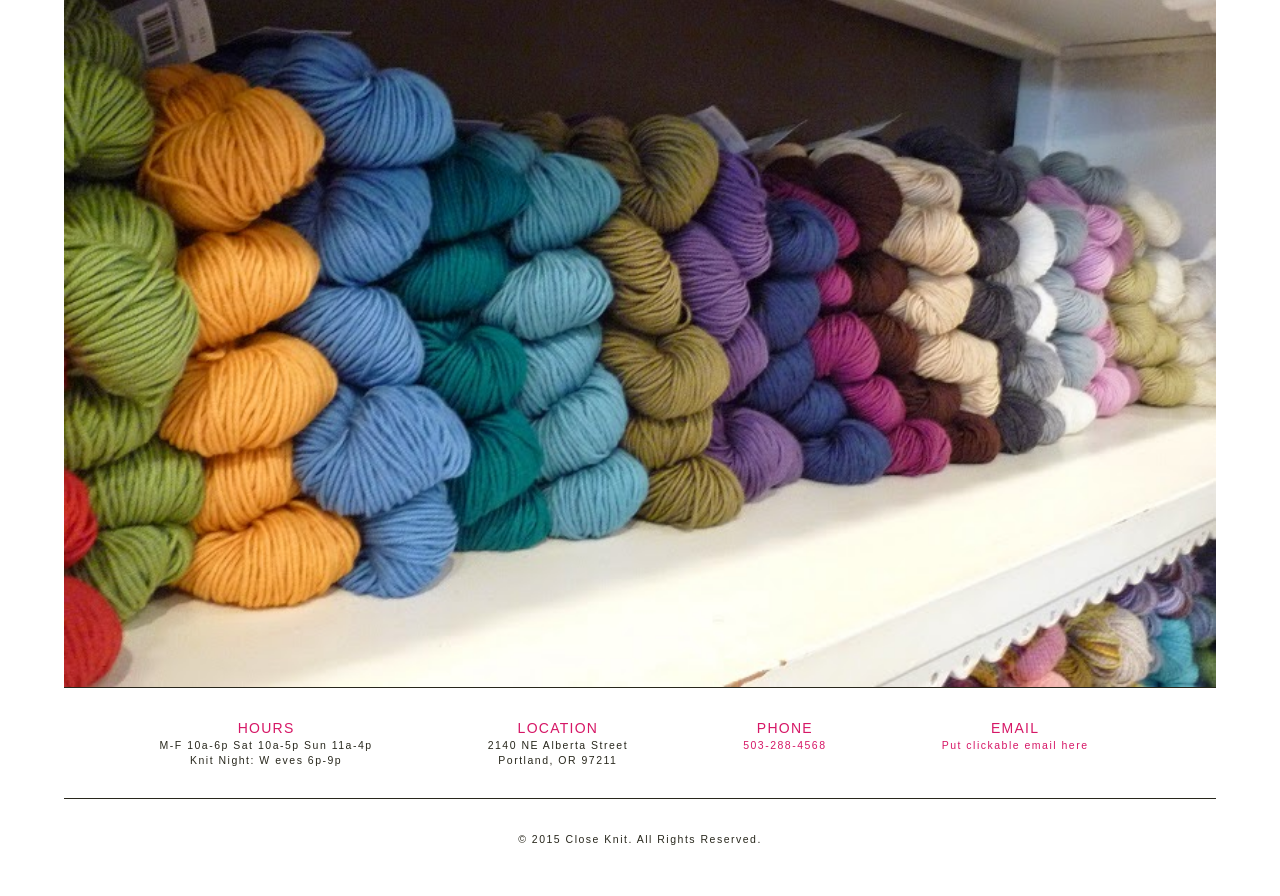
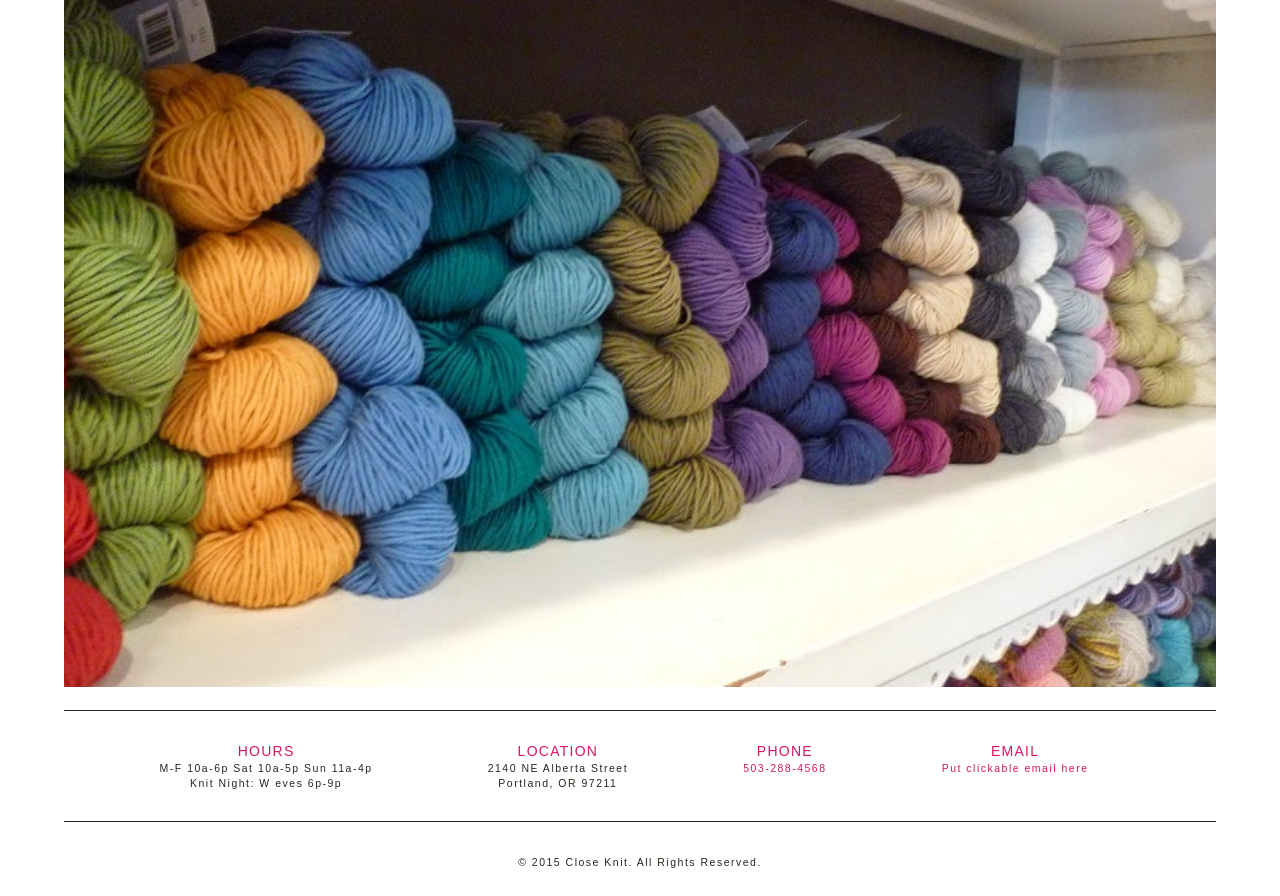
Before and after one commit to kdv24/CK_web, a PHP site: page / in a window 1280 px wide. Shown: the part 332-1228 px from the top of the page. Before the commit the page ends 1177 px from the top, so only its background shows below. Run offline with PHP 8.4, Linux system fonts and the light colour scheme; data that the repository does not hold is empty.

Commit message:
fixed footer css

```diff
--- a/css/style.css
+++ b/css/style.css
@@ -64,6 +64,7 @@ li {
 	border-top: 1px solid #28271C;
 	display: inline-block;
 	width: 100%;
+
 }
 
 ul.header {
@@ -104,6 +105,7 @@ ul.footer li{
 
 #storefront img{
 	width: 100%;
+	padding-bottom: 2%;
 }
 
 #logo_gif {
```
